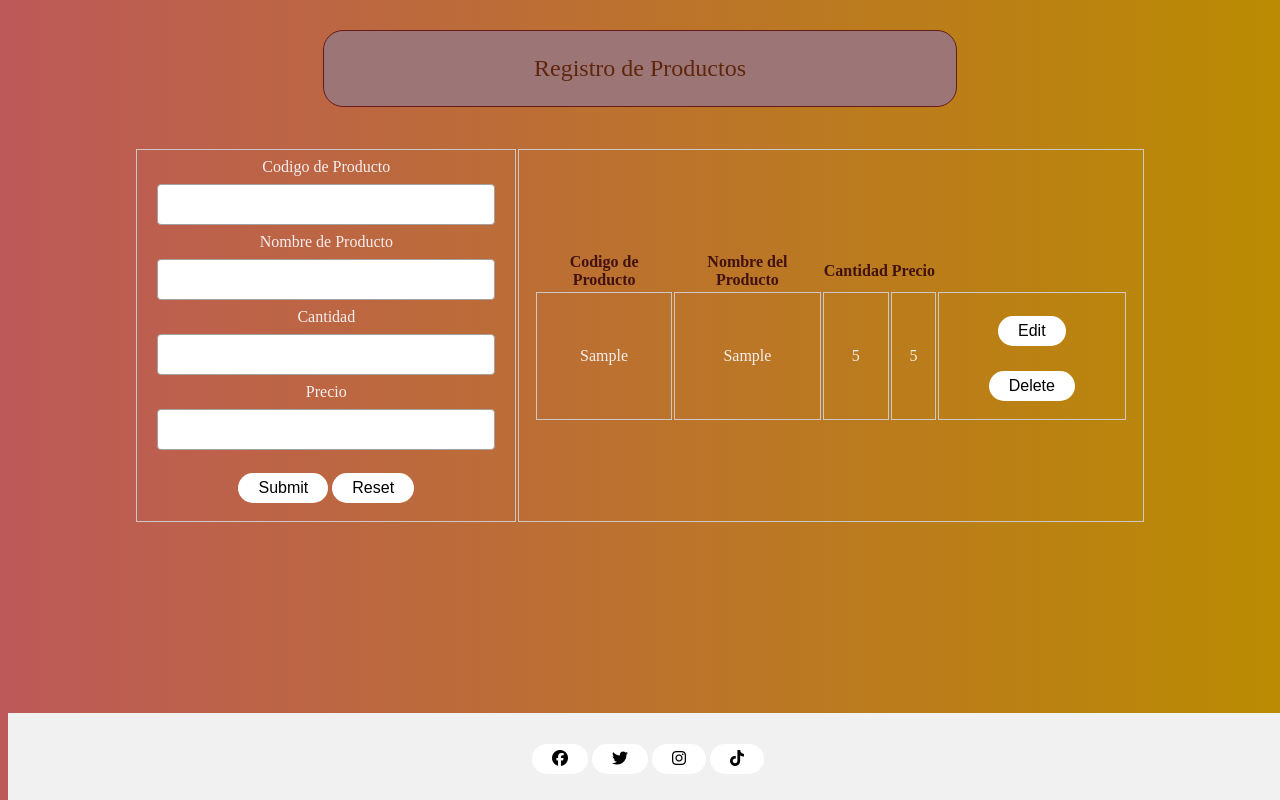
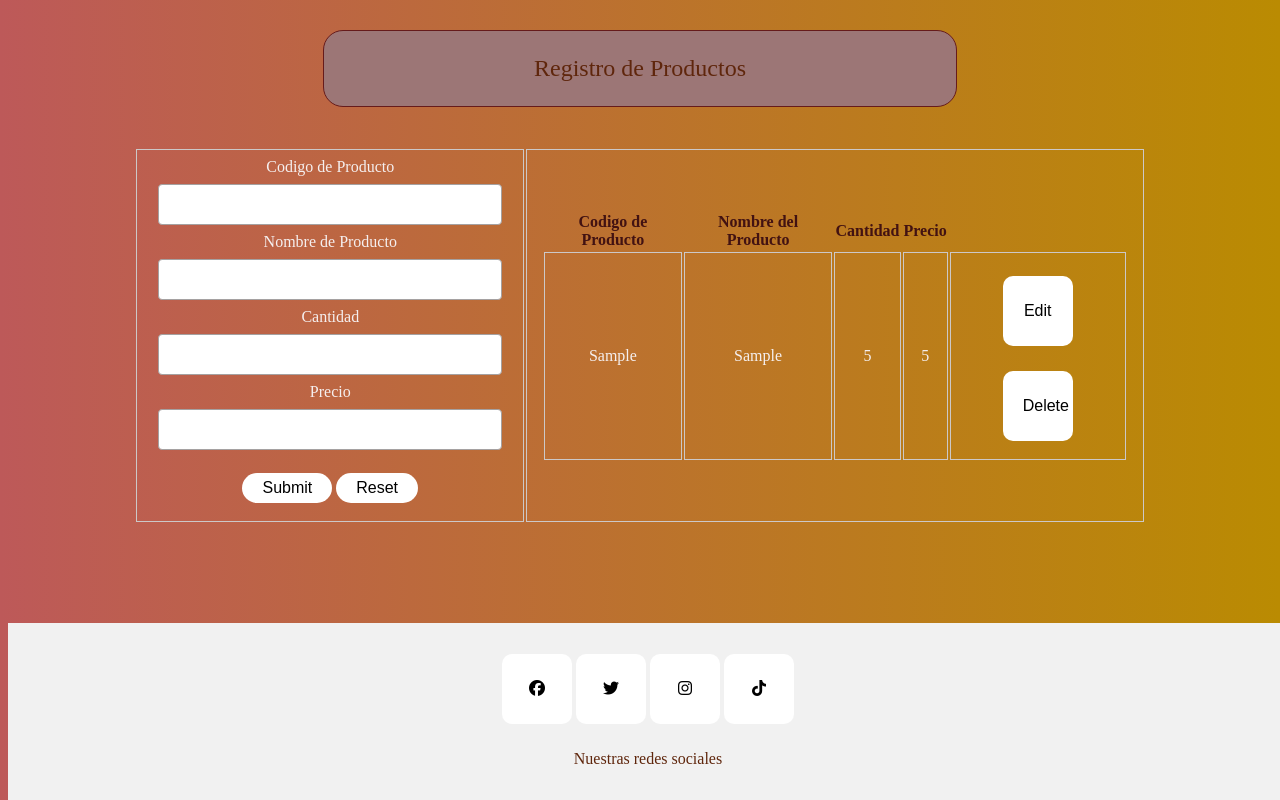
Before and after one commit to IngmaicK/CRUD_Registro_Productos, a plain HTML site: page index.html in a window 1280 px wide. Both pictures are taken after typing "Sample", "Sample", "5", "5" into the empty fields and a click on the input "Submit". Drawn offline with Linux system fonts and the light colour scheme.

Commit message:
modificaciones menores

```diff
--- a/app.js
+++ b/app.js
@@ -1,7 +1,7 @@
-var selectedRow = null;
+let selectedRow = null;
 function onFormSubmit(e) {
     event.preventDefault(); //para evitar que el formulario se envie por default al entrar
-    var formData = readFormData();
+    let formData = readFormData();
     if(selectedRow === null) {
         insertNewRecord(formData);
     }
@@ -13,7 +13,7 @@ function onFormSubmit(e) {
 
 //Retrieve the data
 function readFormData() {
-    var formData = {};
+    let formData = {};
     formData["pCode"] = document.getElementById("pCode").value;
     formData["product"] = document.getElementById("product").value;
     formData["qty"] = document.getElementById("qty").value;
@@ -24,17 +24,17 @@ function readFormData() {
 
 //Insert the data de cada elemento con su respectivo boton de borrar y editar
 function insertNewRecord(data) {
-    var table = document.getElementById("storeList").getElementsByTagName('tbody')[0]; //to call new data
-    var newRow = table.insertRow(table.length); //to insert new rows
-    var cell1 = newRow.insertCell(0);
+    let table = document.getElementById("storeList").getElementsByTagName('tbody')[0]; //to call new data
+    let newRow = table.insertRow(table.length); //to insert new rows
+    let cell1 = newRow.insertCell(0);
         cell1.innerHTML = data.pCode;
-    var cell2 = newRow.insertCell(1);
+    let cell2 = newRow.insertCell(1);
         cell2.innerHTML = data.product;
-    var cell3 = newRow.insertCell(2);
+    let cell3 = newRow.insertCell(2);
         cell3.innerHTML = data.qty;
-    var cell4 = newRow.insertCell(3);
+    let cell4 = newRow.insertCell(3);
         cell4.innerHTML = data.price;
-    var cell5 = newRow.insertCell(4);
+    let cell5 = newRow.insertCell(4);
         cell5.innerHTML = `<button onClick='onEdit(this)'>Edit</button> <button onClick='onDelete(this)'>Delete</button>`
 }
 
--- a/index.html
+++ b/index.html
@@ -72,6 +72,7 @@
         <button><i class="fa-brands fa-twitter"></i></button>
         <button><i class="fa-brands fa-instagram"></i></button>
         <button><i class="fa-brands fa-tiktok"></i></button>
+        <p id="nota">Nuestras redes sociales</p>
     </div>
 
 
--- a/style.css
+++ b/style.css
@@ -2,7 +2,7 @@ body {
     background: rgb(72, 255, 0);
     background: #BA8B02;  /* fallback for old browsers */
     background: -webkit-linear-gradient(to right, #f38585, #BA8B02);  /* Chrome 10-25, Safari 5.1-6 */
-    background: linear-gradient(to right, #bd5959, #BA8B02); /* W3C, IE 10+/ Edge, Firefox 16+, Chrome 26+, Opera 12+, Safari 7+ */
+    background: linear-gradient(to right, #bd5959, #BA8B02); W3C, IE 10+/ Edge, Firefox 16+, Chrome 26+, Opera 12+, Safari 7+
 }
 
 .navClass {
@@ -97,7 +97,7 @@ button:hover {
 }
 
 /* Responsive */
-@media screen and (max-width:730px) {
+@media screen and (max-width:555px) {
     form {
         width: 100%;
     }
@@ -105,6 +105,16 @@ button:hover {
 }
 
 /*Footer*/
+#nota {
+    text-align: center;
+    font-size: 1rem;
+}
+
+/* .contacto {
+    text-align: left;
+    display: flexbox;
+} */
+
 .footer {
     background-color: #f1f1f1;
     padding: 1em 0;
@@ -112,7 +122,8 @@ button:hover {
     position: absolute;
     bottom: 0;
     width: 100%;
-} */
+    display: inline-block;
+}
 
 /*Botones redes sociales Footer*/
 button {
```
Also changed, not shown: 1 other file.
